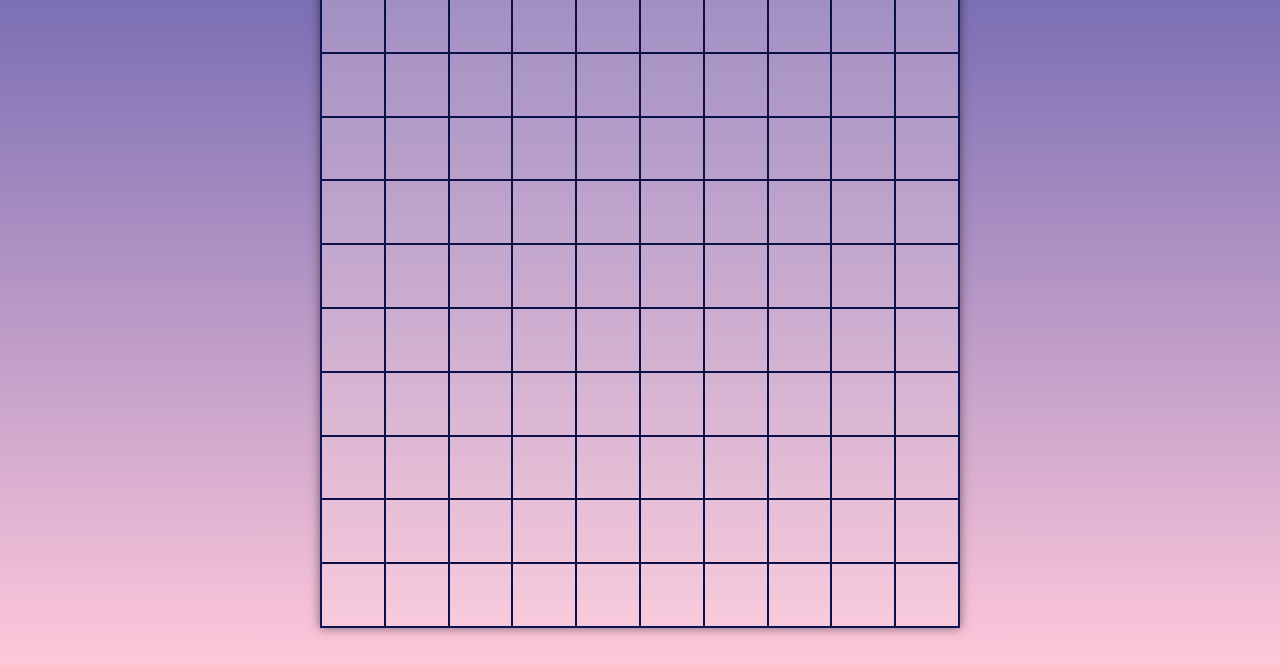
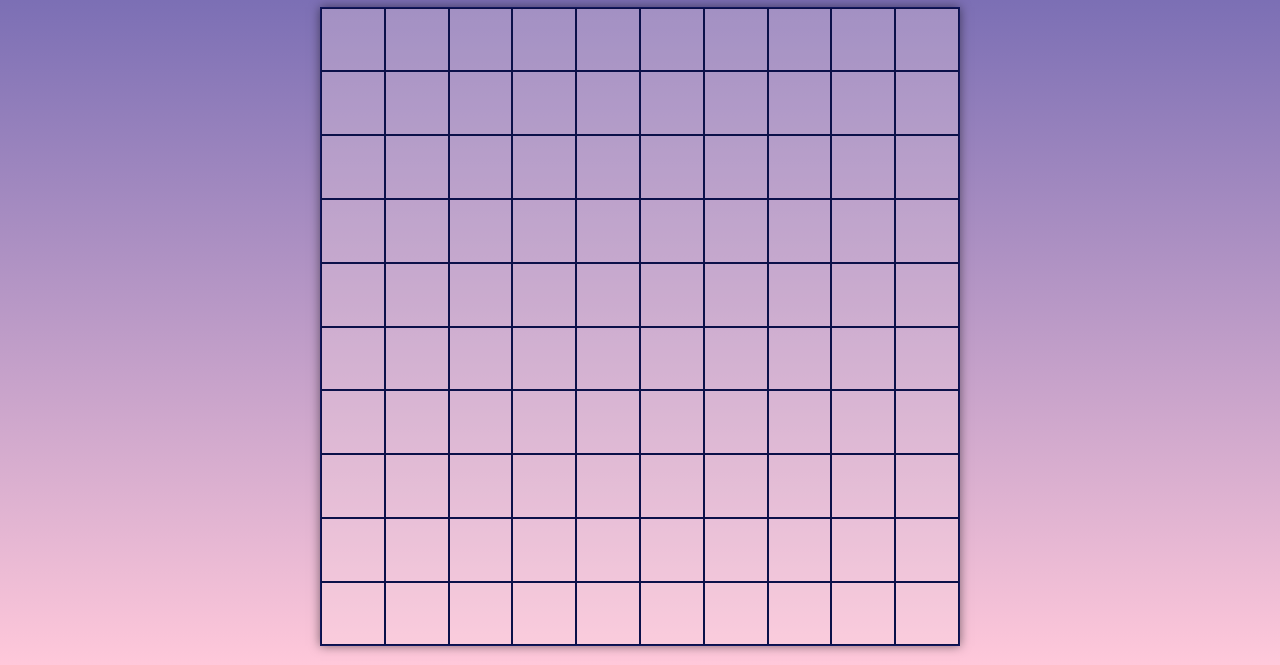
Before and after one commit to marketamusilkova/piskvorky, a plain HTML site: page hra.html in a window 1280 px wide. Shown: the part 135-800 px from the top of the page. Drawn offline with Linux system fonts and the light colour scheme.

Commit message:
Úprava pozadí (z height:100vh na min-height:100vh)

```diff
--- a/hra.css
+++ b/hra.css
@@ -6,7 +6,7 @@
 }
 
 body {
-  height: 100vh;
+  min-height: 100vh;
 }
 
 .background {
@@ -15,8 +15,7 @@ body {
   display: flex;
   justify-content: center;
   align-items: center;
-  width: 100%;
-  height: 100%;
+  min-height: 100vh;
   background-attachment: fixed;
 }
 
```
